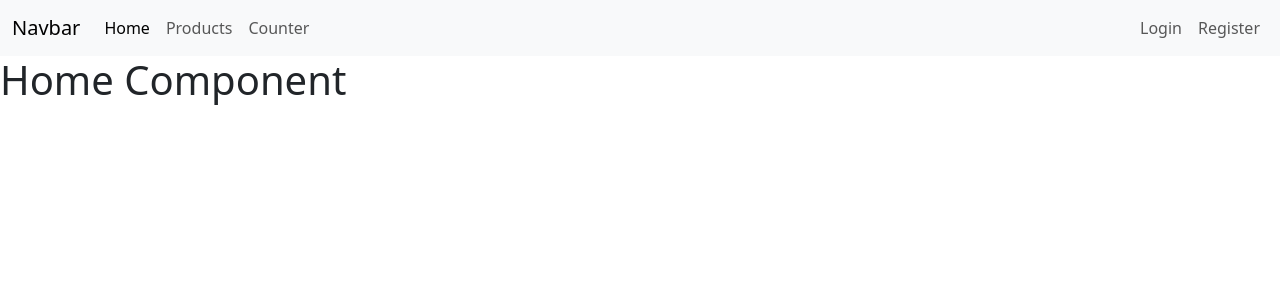
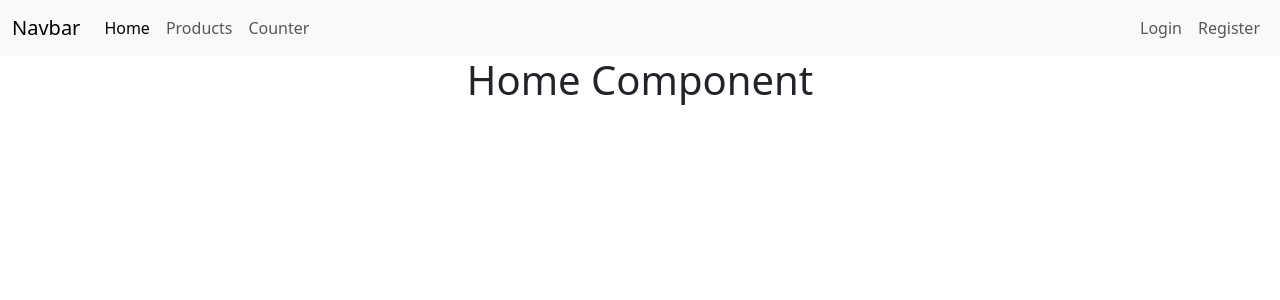
Before and after one commit to soft-coded/vite-project, a React (Vite) app: page / in a window 1280 px wide. Shown: the top 300 px of the page. Built offline with nearby package versions, Linux system fonts and the light colour scheme.

Commit message:
Fix errors

```diff
--- a/src/components/home.jsx
+++ b/src/components/home.jsx
@@ -1,12 +1,9 @@
-import React from 'react';
-
-const Home = (props) => {
-
-    return (
-        <div>
-            <h1>Home Component</h1>
-        </div>
-    );
-}
+const Home = () => {
+	return (
+		<div>
+			<h1 style={{ textAlign: "center" }}>Home Component</h1>
+		</div>
+	);
+};
 
 export default Home;
```
